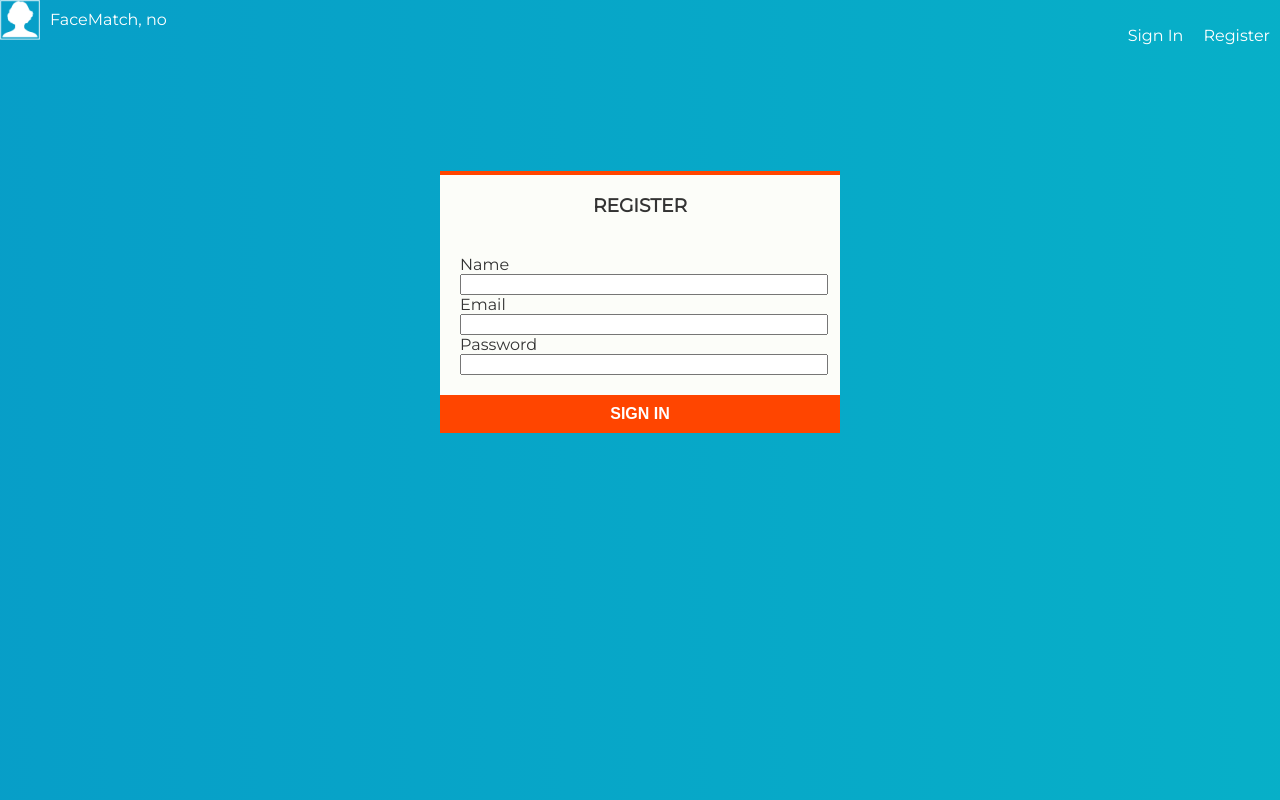
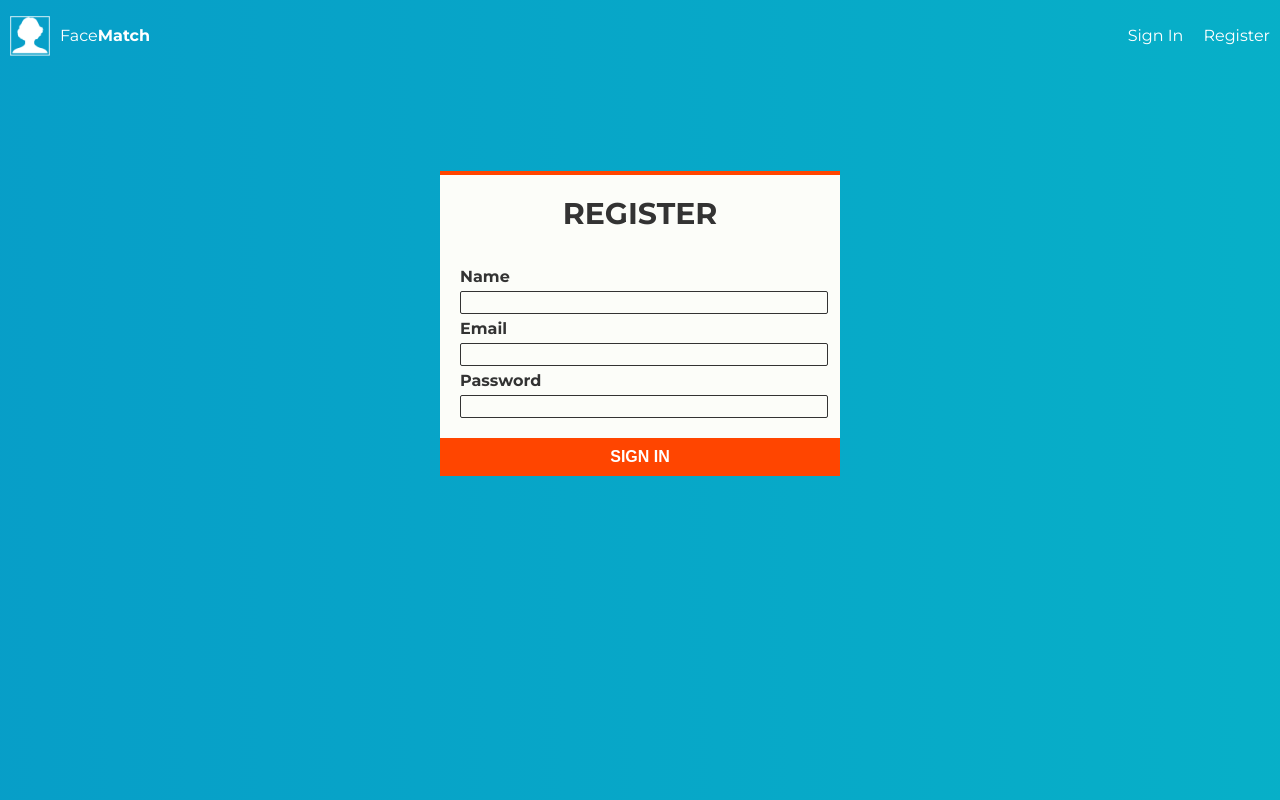
Before and after one commit to rzencoder/face-api, a React (Create React App) app: page / in a window 1280 px wide. Both pictures are taken after a click on the element "Register". Built offline with nearby package versions, Linux system fonts and the light colour scheme.

Commit message:
home page and minor css changes

```diff
--- a/src/App.js
+++ b/src/App.js
@@ -5,7 +5,6 @@ import Navigation from './components/Navigation/Navigation';
 import FaceRecognition from './components/FaceRecognition/FaceRecognition';
 import Rank from './components/Rank/Rank';
 import SignIn from './components/SignIn/SignIn';
-import Register from './components/Register/Register';
 import Home from './components/Home/Home';
 
 const initialState = {
--- a/src/components/Home/Home.css
+++ b/src/components/Home/Home.css
@@ -1,4 +1,9 @@
-h1 {
+.home-title {
+    font-size: 40px;
+    font-weight: 400;
+}
+
+.home-title span {
     font-weight: 700;
     font-size: 40px;
 }
--- a/src/components/Home/Home.js
+++ b/src/components/Home/Home.js
@@ -3,8 +3,8 @@ import './Home.css';
 
 const Home = ({onRouteChange}) => (
         <div>
-          <h1>
-            FaceMatch
+          <h1 className="home-title">
+            Face<span>Match</span>
           </h1>
           <p>Detect a face in an image</p>
           <div  className="btn-container">
--- a/src/components/Navigation/Navigation.css
+++ b/src/components/Navigation/Navigation.css
@@ -6,6 +6,12 @@
 
 .logo-container {
     display: flex;
+    padding-left: 10px;
+}
+
+.logo-container div {
+    display: flex;
+    align-items: center;
 }
 
 .logo {
@@ -14,6 +20,10 @@
 
 .logo-text {
     padding: 10px;
+}
+
+.logo-text span {
+    font-weight: 700;
 }
 
 .nav {
--- a/src/components/Navigation/Navigation.js
+++ b/src/components/Navigation/Navigation.js
@@ -11,7 +11,7 @@ const Navigation = ({ onRouteChange, isSignedIn }) => (
     <div>
     <img className="logo" src={face} />
     </div>
-    <div className="logo-text">FaceMatch, {isSignedIn ? 'yes' : 'no'}</div>
+    <div className="logo-text">Face<span>Match</span></div>
     </div>
   {isSignedIn
     ? <nav className="nav">
--- a/src/components/SignIn/SignIn.css
+++ b/src/components/SignIn/SignIn.css
@@ -11,7 +11,7 @@
     color: #333;
     max-width: 400px;
     width: 400px;
-    margin-top: 100px;
+    margin: 100px 20px;
 }
 
 input {
@@ -34,9 +34,39 @@ input {
     background: rgb(236, 82, 26)
 }
 
+.form-title {
+    font-size: 30px;
+    padding: 20px 0 10px;
+    margin: 0;
+}
+
 .form-input-container {
     padding: 20px;
     display: flex;
     flex-direction: column;
     text-align: left;
 }
+
+.input-container {
+    display: flex;
+    flex-direction: column;
+}
+
+.input-container label {
+    font-weight: 700;
+    padding: 5px 0;
+}
+
+.input-container input {
+    border-radius: 2px;
+    background: #fcfdf9;
+    padding: 3px;
+    border: 1.5px solid #333;
+}
+
+.error-message {
+    background: rgb(255, 215, 215);
+    color: rgb(207, 40, 40);
+    padding: 5px;
+    margin: 5px 0;
+}
--- a/src/components/SignIn/SignIn.js
+++ b/src/components/SignIn/SignIn.js
@@ -7,7 +7,8 @@ class SignIn extends React.Component {
     this.state = {
       email: '',
       password: '',
-      name: ''
+      name: '',
+      error: ''
     };
   }
 
@@ -35,10 +36,15 @@ class SignIn extends React.Component {
             name: this.state.name
           }),
         }).then(response => response.json())
-        .then((user) => {
-          if (user.id) {
-            this.props.loadUser(user);
+        .then((data) => {
+          console.log(data)
+          if (data.id) {
+            this.props.loadUser(data);
             this.props.onRouteChange('home');
+          } else {
+            this.setState({
+              error: data
+            })
           }
         });
     }
@@ -49,19 +55,20 @@ class SignIn extends React.Component {
 
         <div className="form-container">
         <div className="form">
-            <h3>{title}</h3>
+            <h3 className="form-title">{title}</h3>
             <div className="form-input-container">
-            {this.props.route === "register" ? <div>
+            {this.state.err ? <div className="error-message">{this.state.error}</div> : '' }
+            {this.props.route === "register" ? <div className="input-container">
                 <label htmlFor="name">Name</label>
-                <input onChange={this.onNameChange} type="text" name="name" id="name" />
+                <input onChange={this.onNameChange} type="text" name="name" id="name" required/>
             </div> : '' }
-            <div>
-                <label htmlFor="email-address">Email</label><br/>
-                <input onChange={this.onEmailChange} type="email" name="email-address" id="email-address" />
+            <div className="input-container">
+                <label htmlFor="email-address">Email</label>
+                <input onChange={this.onEmailChange} type="email" name="email-address" id="email-address" required/>
             </div>
-            <div>
-                <label htmlFor="password">Password</label><br/>
-                <input onChange={this.onPasswordChange} type="password" name="password" id="password" />
+            <div className="input-container">
+                <label htmlFor="password">Password</label>
+                <input onChange={this.onPasswordChange} type="password" name="password" id="password" required/>
             </div>
             </div>
             <div>
--- a/src/index.css
+++ b/src/index.css
@@ -1,4 +1,4 @@
-@import url('https://fonts.googleapis.com/css?family=Montserrat');
+@import url('https://fonts.googleapis.com/css?family=Montserrat:400,700,900');
 
 body {
   margin: 0;
```
